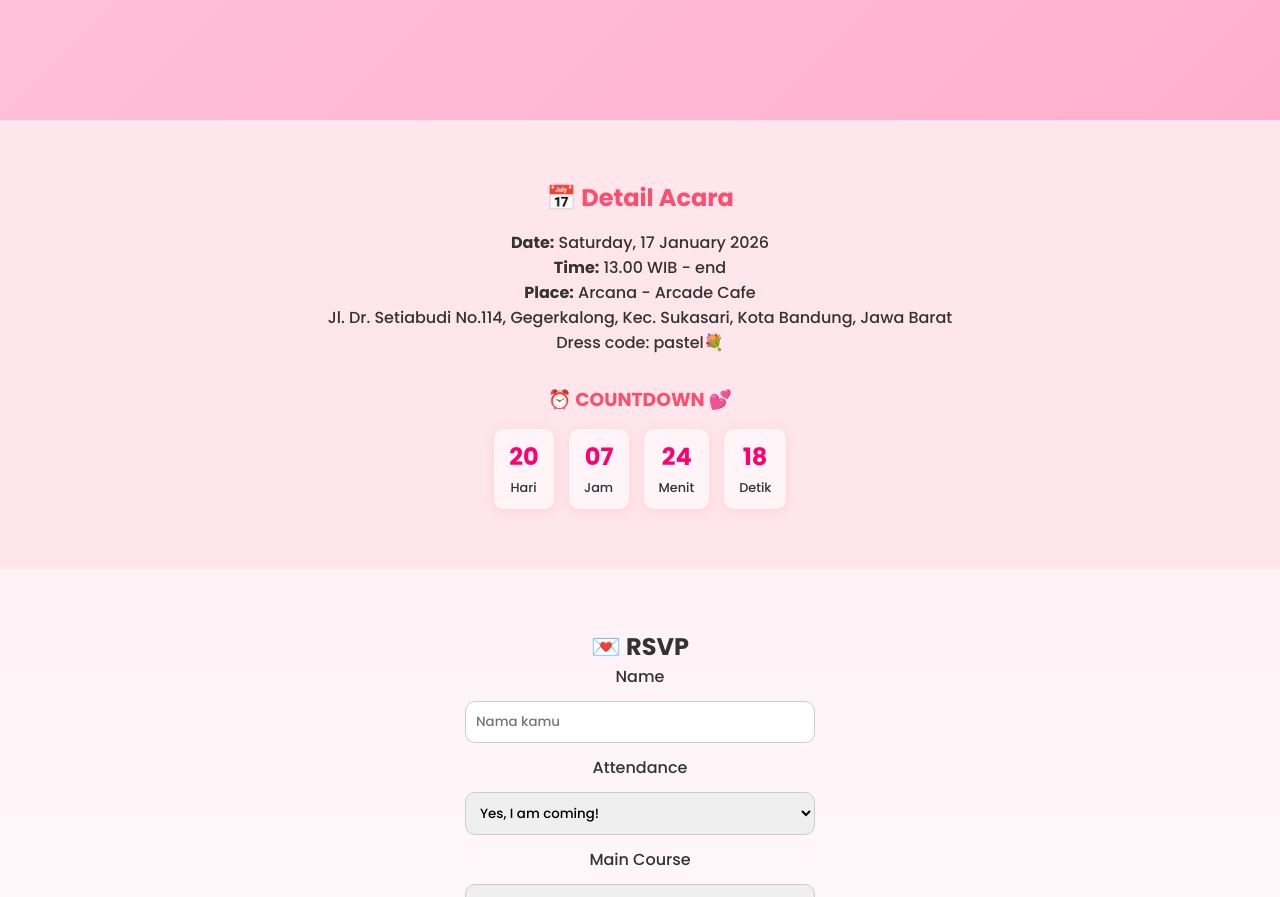
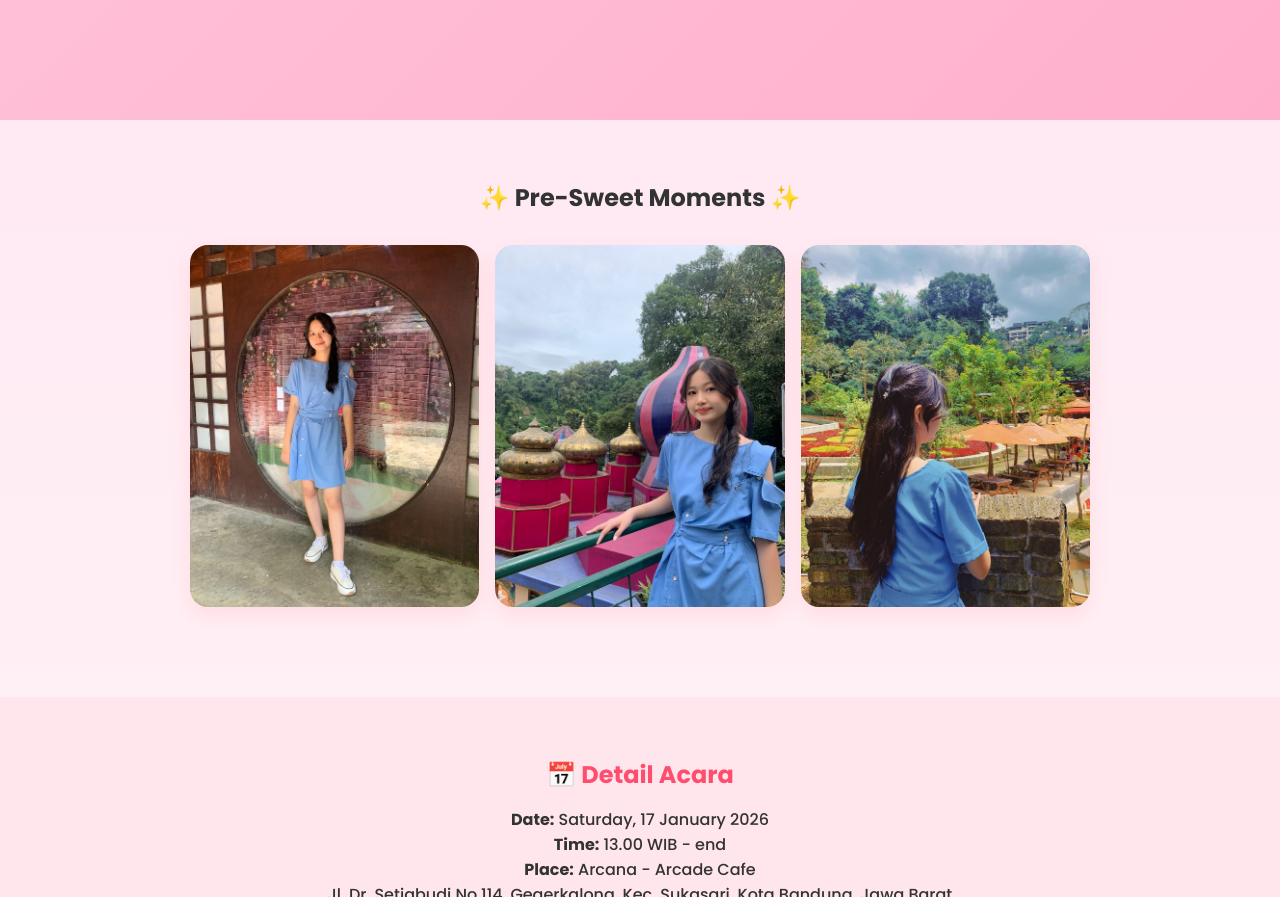
Before and after one commit to ellsya/Sweet-Seventten-Angel, a plain HTML site: page index.html in a window 1280 px wide. Shown: the part 680-1577 px from the top of the page. Drawn offline with Linux system fonts and the light colour scheme.

Commit message:
Update index.html

```diff
--- a/index.html
+++ b/index.html
@@ -17,9 +17,9 @@
   </section>
 
   <!-- Galeri -->
-  <div clas="photo-grid">
-  <section id="gallery">
+  <section id="gallery" class="active">
     <h2>✨ Pre-Sweet Moments ✨</h2>
+    <div class="photo-grid">
        <img src="images/foto 1.jpg" alt="Pre Sweet 1">
     <img src="images/foto 2.jpg" alt="Pre Sweet 2">
     <img src="images/foto 3.jpg" alt="Pre Sweet 3">
```
